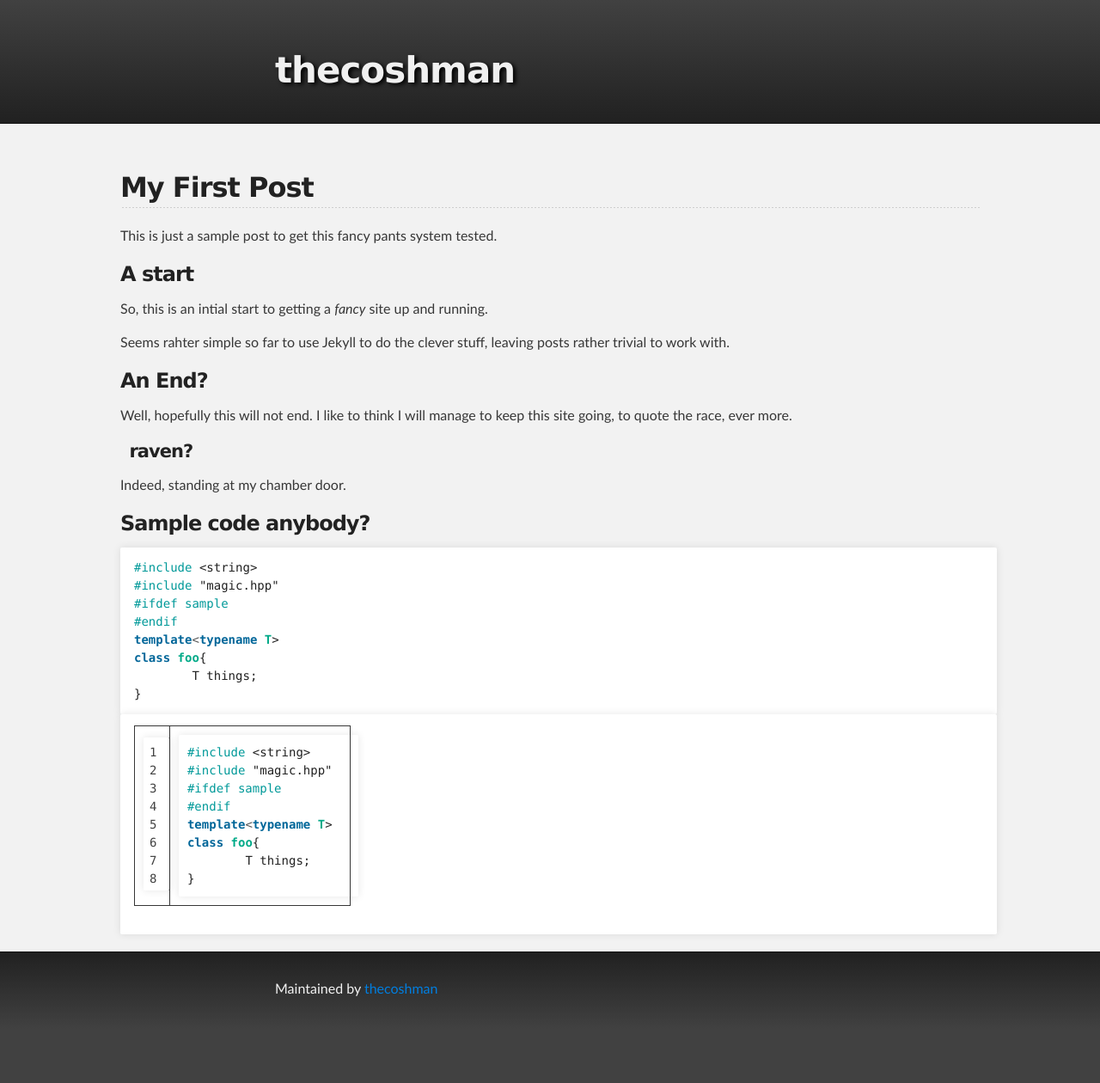
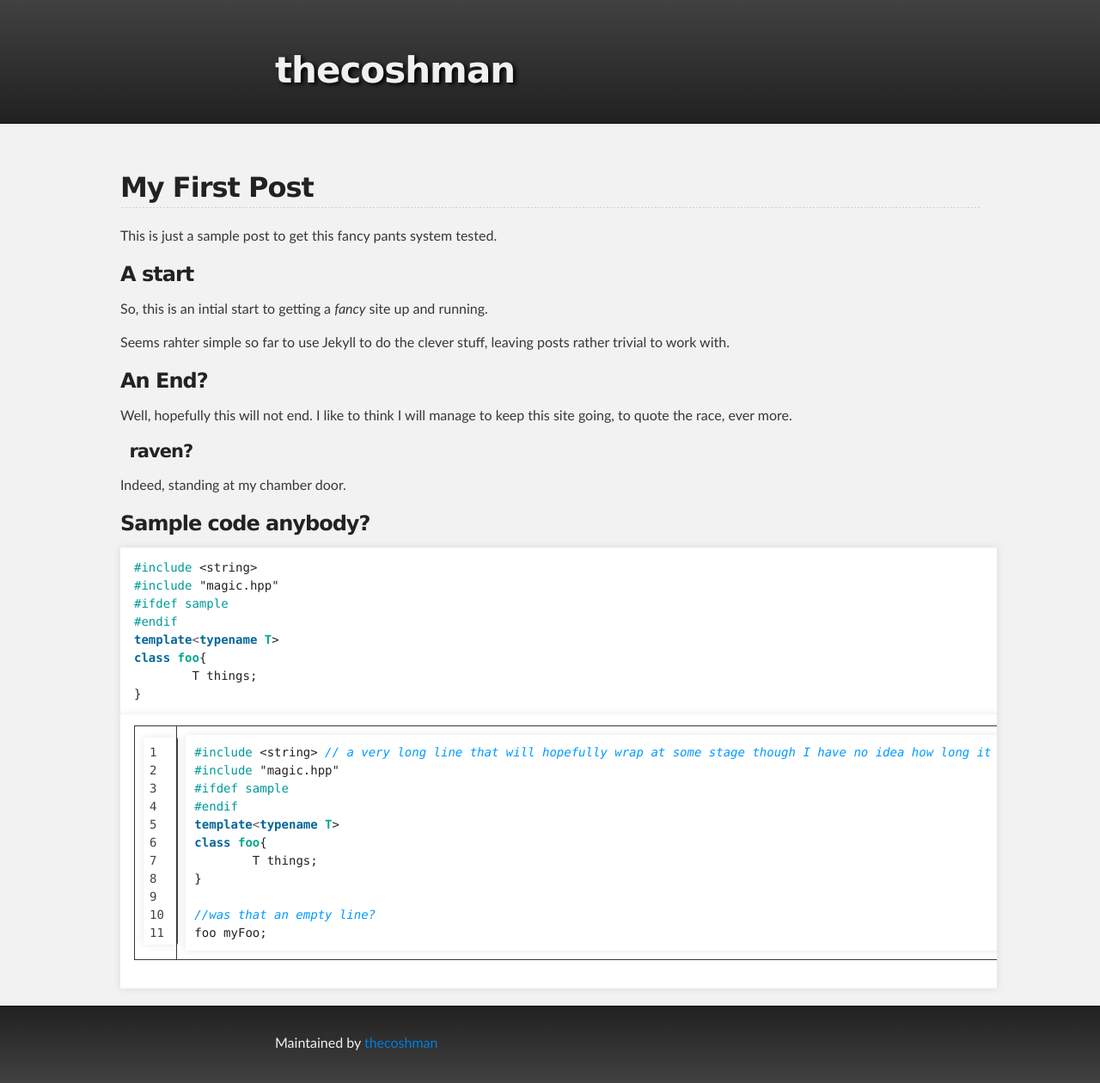
Before and after one commit to thecoshman/thecoshman.github.com, a Jekyll site: the page built from _posts/2013-07-17-sample-post.markdown, in a window 1280 px wide. Shown: the whole page at 86% size. Built offline with Jekyll 4.4.1, drawn with Linux system fonts in a browser that asks for light colours; before the commit the page ends 1197 px from its top, so only the background shows below that.

Commit message:
playing around with code sample. Updated config for permalink style

```diff
--- a/_config.yml
+++ b/_config.yml
@@ -1,3 +1,4 @@
 safe: true
 lsi: false
 pygments: true
+permalink: pretty
--- a/_posts/2013-07-17-sample-post.markdown
+++ b/_posts/2013-07-17-sample-post.markdown
@@ -35,7 +35,7 @@ class foo{
 {% endhighlight %}
 
 {% highlight cpp linenos %}
-#include <string>
+#include <string> // a very long line that will hopefully wrap at some stage though I have no idea how long it will take to get this line to wrap, hopefully I can get It wrap a few times maybe
 #include "magic.hpp"
 #ifdef sample
 #endif
@@ -43,4 +43,7 @@ template<typename T>
 class foo{
 	T things;
 }
+
+//was that an empty line?
+foo myFoo;
 {% endhighlight %}
```
